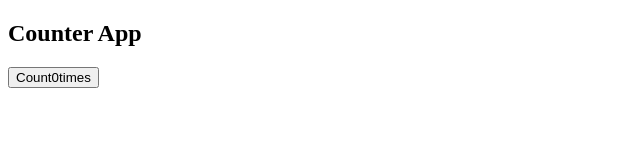
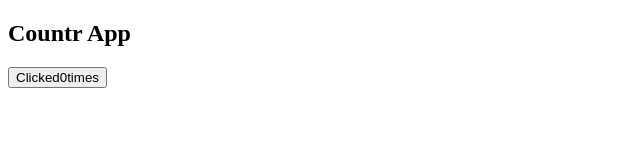
Before and after one commit to Ganeshk750/ReactLearning, a React (Create React App) app: page / in a window 1280 px wide. Shown: the top 160 px of the page, without its empty margins (0-640 px from the left). Built offline with nearby package versions, Linux system fonts and the light colour scheme.

Commit message:
adding functional comp with useState hooks

```diff
--- a/src/App.js
+++ b/src/App.js
@@ -1,7 +1,22 @@
-import React, { Component } from 'react';
+import React, { Component, useState } from 'react';
 
+/* This is functional Comp with useState Hooks */
+const App = () =>{
+ const [count, setCount] = useState(0);
 
-class App extends Component {
+ const increment = () =>{
+   setCount(count + 1)
+ }
+ return(
+   <div>
+     <h2>Countr App</h2>
+     <button onClick={increment}>Clicked{count}times</button>
+   </div>
+ );
+};
+
+/* This is class Comp */
+/* class App extends Component {
    state = {
     count: 0
    }
@@ -15,12 +30,12 @@ class App extends Component {
     return (
       <div>
       <h2>Counter App</h2>
-       <button onClick={this.increment}>Count{this.state.count}times</button>
+       <button onClick={this.increment}>Clicked{this.state.count}times</button>
       </div>
     )
 
   }
 
-}
+} */
 
 export default App;
```
